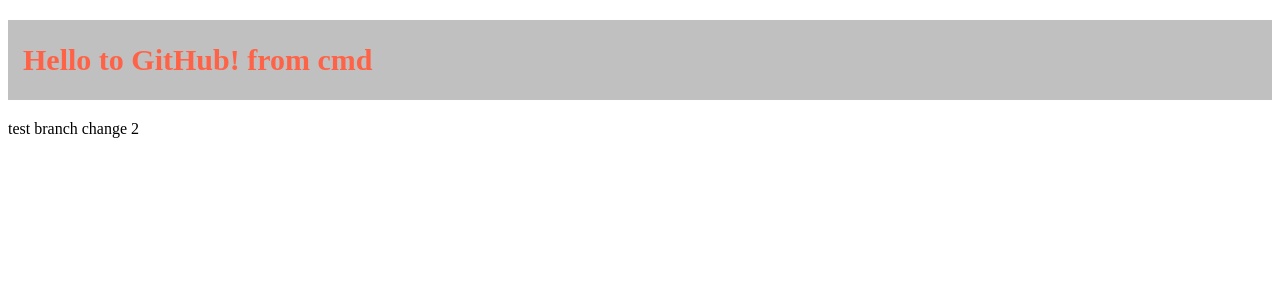
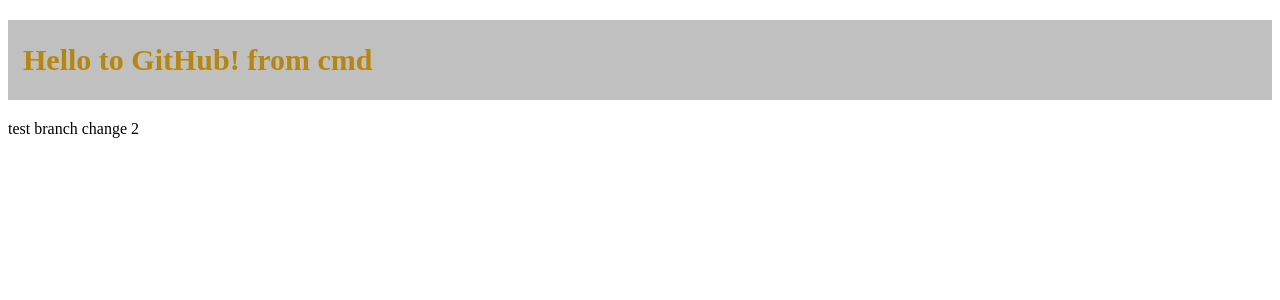
Before and after one commit to zenterua/AngularGit, an Angular app: page / in a window 1280 px wide. Shown: the top 300 px of the page. Built offline with nearby package versions, Linux system fonts and the light colour scheme.

Commit message:
change color

```diff
--- a/src/app/home/home.component.css
+++ b/src/app/home/home.component.css
@@ -3,5 +3,5 @@
   line-height: 50px;
   background-color: silver;
   padding: 15px;
-  color: tomato;
+  color: darkgoldenrod;
 }
```
